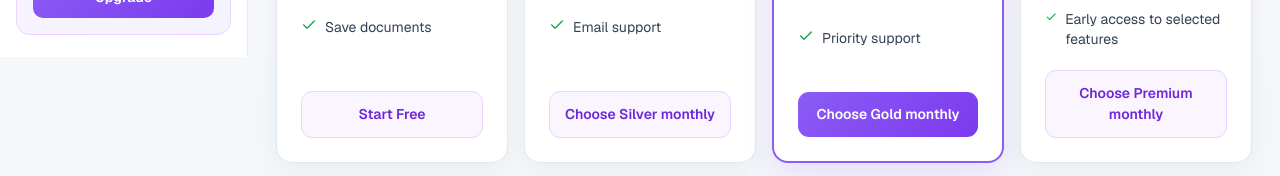
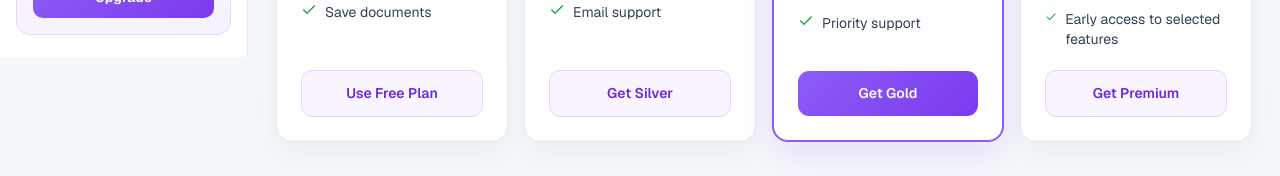
Before and after one commit to lexora-tech381/lexora, a Next.js app: page /pricing in a window 1280 px wide. Shown: the part 743-919 px from the top of the page. Built offline with nearby package versions, Linux system fonts and the light colour scheme; no server answers.

Commit message:
Restore paid plan checkout buttons

```diff
--- a/app/pricing/page.tsx
+++ b/app/pricing/page.tsx
@@ -40,9 +40,22 @@ const dailyLimit = 10;
 // Replace `null` with the verified plan id from billing/webhook data.
 const currentPlanId: PricingPlan["id"] | null = null;
 
-function getEnvUrl(value: string | undefined): string | undefined {
-  const trimmed = value?.trim();
-  return trimmed ? trimmed : undefined;
+const POLAR_CHECKOUT = {
+  silverMonthly:
+    "https://buy.polar.sh/polar_cl_A7Nr0bKmhPcczc9dMY1ZTgA8z13e6ggrmuLxk1cj5Ab",
+  goldMonthly:
+    "https://buy.polar.sh/polar_cl_GbQaVEWBGt7jhATZjNFVdiarBKQlf6jvL613J3XSKAW",
+  premiumMonthly:
+    "https://buy.polar.sh/polar_cl_aqCr5DXtBm8ZlsWlWucMFte1AxjeIBu00EI0d2pgTWV",
+} as const;
+
+function getCheckoutUrl(
+  envValue: string | undefined,
+  fallback?: string,
+): string | undefined {
+  const fromEnv = envValue?.trim();
+  if (fromEnv) return fromEnv;
+  return fallback;
 }
 
 function getUserInitial(user: User): string {
@@ -106,10 +119,11 @@ function buildPlans(): PricingPlan[] {
       description: "For light monthly writing needs.",
       monthlyPrice: 2.99,
       yearlyPrice: 29,
-      monthlyCheckoutUrl: getEnvUrl(
+      monthlyCheckoutUrl: getCheckoutUrl(
         process.env.NEXT_PUBLIC_POLAR_SILVER_MONTHLY_URL,
+        POLAR_CHECKOUT.silverMonthly,
       ),
-      yearlyCheckoutUrl: getEnvUrl(
+      yearlyCheckoutUrl: getCheckoutUrl(
         process.env.NEXT_PUBLIC_POLAR_SILVER_YEARLY_URL,
       ),
       allowance: "10,000 words per month",
@@ -130,10 +144,11 @@ function buildPlans(): PricingPlan[] {
       monthlyPrice: 9.99,
       yearlyPrice: 99,
       popular: true,
-      monthlyCheckoutUrl: getEnvUrl(
+      monthlyCheckoutUrl: getCheckoutUrl(
         process.env.NEXT_PUBLIC_POLAR_GOLD_MONTHLY_URL,
+        POLAR_CHECKOUT.goldMonthly,
       ),
-      yearlyCheckoutUrl: getEnvUrl(
+      yearlyCheckoutUrl: getCheckoutUrl(
         process.env.NEXT_PUBLIC_POLAR_GOLD_YEARLY_URL,
       ),
       allowance: "30,000 words per month",
@@ -153,10 +168,11 @@ function buildPlans(): PricingPlan[] {
       description: "For heavier professional writing workloads.",
       monthlyPrice: 19.99,
       yearlyPrice: 189,
-      monthlyCheckoutUrl: getEnvUrl(
+      monthlyCheckoutUrl: getCheckoutUrl(
         process.env.NEXT_PUBLIC_POLAR_PREMIUM_MONTHLY_URL,
+        POLAR_CHECKOUT.premiumMonthly,
       ),
-      yearlyCheckoutUrl: getEnvUrl(
+      yearlyCheckoutUrl: getCheckoutUrl(
         process.env.NEXT_PUBLIC_POLAR_PREMIUM_YEARLY_URL,
       ),
       allowance: "60,000 words per month",
@@ -317,21 +333,20 @@ export default function PricingPage() {
     if (selectedPlanId === plan.id) return "Opening checkout...";
 
     if (plan.id === "free") {
-      if (currentPlanId === "free") return "Current Plan";
-      return session ? "Use Free Plan" : "Start Free";
+      return "Use Free Plan";
     }
 
     if (currentPlanId === plan.id) return "Current Plan";
 
     if (isYearly && !plan.yearlyCheckoutUrl) {
-      return "Yearly coming soon";
+      return "Yearly Coming Soon";
     }
 
-    if (!isYearly && !plan.monthlyCheckoutUrl) {
-      return "Unavailable";
+    if (isYearly && plan.yearlyCheckoutUrl) {
+      return `Get ${plan.name}`;
     }
 
-    return `Choose ${plan.name} ${isYearly ? "yearly" : "monthly"}`;
+    return `Get ${plan.name}`;
   }
 
   const cardsColumns = isMobile
@@ -485,9 +500,7 @@ export default function PricingPage() {
               const priceSuffix = isYearly ? "per year" : "per month";
               const isCurrent = currentPlanId === plan.id;
               const checkoutUnavailable =
-                plan.id !== "free" &&
-                ((isYearly && !plan.yearlyCheckoutUrl) ||
-                  (!isYearly && !plan.monthlyCheckoutUrl));
+                plan.id !== "free" && isYearly && !plan.yearlyCheckoutUrl;
               const disabled =
                 authLoading ||
                 selectedPlanId === plan.id ||
```
